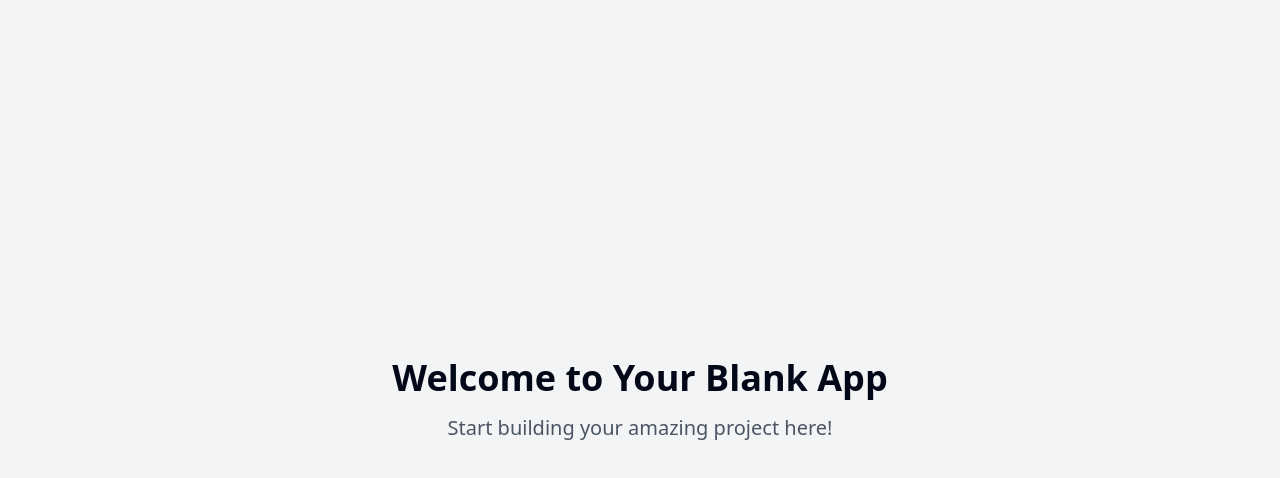
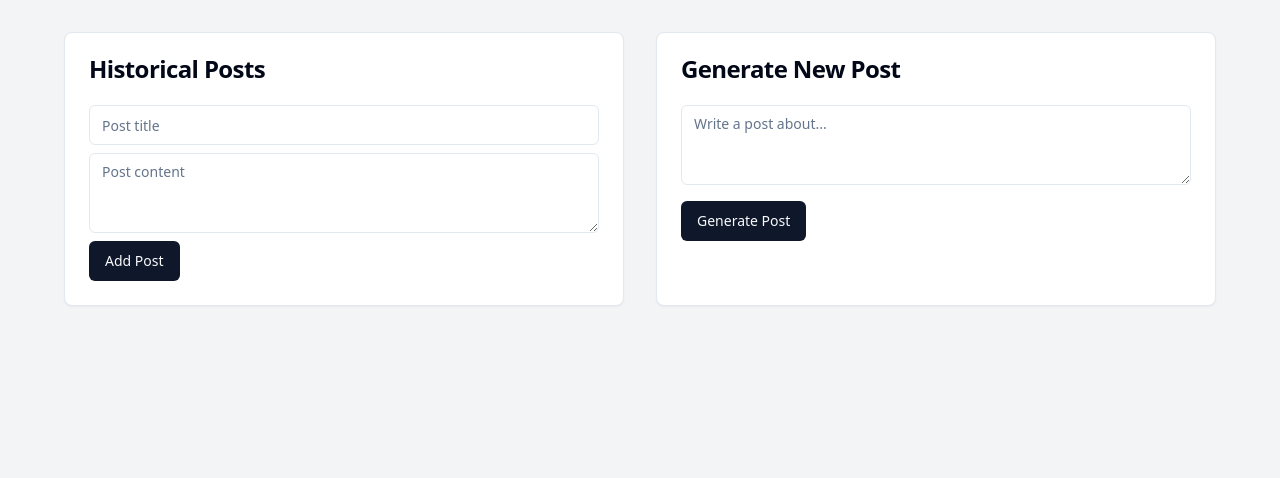
Before and after one commit to GPT-Engineer-App/lovable-copywriter-56, a React (Vite) app: page / in a window 1280 px wide. Shown: the top 478 px of the page. Built offline with nearby package versions, Linux system fonts and the light colour scheme.

Commit message:
Create UI for Historical Posts
Implement a user interface to add and edit "historical posts." The system will read these posts and generate or rewrite content based on user requests.
[skip gpt_engineer]

```diff
--- /dev/null
+++ b/src/components/HistoricalPosts.jsx
@@ -0,0 +1,48 @@
+import { useState } from 'react';
+import { Button } from "@/components/ui/button";
+import { Input } from "@/components/ui/input";
+import { Textarea } from "@/components/ui/textarea";
+
+const HistoricalPosts = ({ posts, setPosts }) => {
+  const [newPost, setNewPost] = useState({ title: '', content: '' });
+
+  const addPost = () => {
+    if (newPost.title && newPost.content) {
+      setPosts([...posts, newPost]);
+      setNewPost({ title: '', content: '' });
+    }
+  };
+
+  const removePost = (index) => {
+    setPosts(posts.filter((_, i) => i !== index));
+  };
+
+  return (
+    <div className="space-y-4">
+      {posts.map((post, index) => (
+        <div key={index} className="bg-white p-4 rounded-lg shadow">
+          <h3 className="font-bold">{post.title}</h3>
+          <p className="mt-2">{post.content}</p>
+          <Button variant="destructive" size="sm" onClick={() => removePost(index)} className="mt-2">
+            Remove
+          </Button>
+        </div>
+      ))}
+      <div className="space-y-2">
+        <Input
+          placeholder="Post title"
+          value={newPost.title}
+          onChange={(e) => setNewPost({ ...newPost, title: e.target.value })}
+        />
+        <Textarea
+          placeholder="Post content"
+          value={newPost.content}
+          onChange={(e) => setNewPost({ ...newPost, content: e.target.value })}
+        />
+        <Button onClick={addPost}>Add Post</Button>
+      </div>
+    </div>
+  );
+};
+
+export default HistoricalPosts;
--- /dev/null
+++ b/src/components/PostGenerator.jsx
@@ -0,0 +1,37 @@
+import { useState } from 'react';
+import { Button } from "@/components/ui/button";
+import { Textarea } from "@/components/ui/textarea";
+
+const PostGenerator = ({ historicalPosts }) => {
+  const [prompt, setPrompt] = useState('');
+  const [generatedPost, setGeneratedPost] = useState('');
+
+  const generatePost = () => {
+    // In a real application, this is where you'd make an API call to your AI model
+    // For this example, we'll just concatenate the historical posts and the prompt
+    const historicalContent = historicalPosts.map(post => `${post.title}\n${post.content}`).join('\n\n');
+    const systemPrompt = "Read the historical posts and based on that write or rewrite posts that the user asks for:\n\n";
+    const fullPrompt = `${systemPrompt}${historicalContent}\n\nWrite a post about: ${prompt}`;
+
+    setGeneratedPost(`Generated post based on the prompt: "${prompt}"\n\nThis is where the AI-generated content would appear, based on the historical posts and the given prompt.`);
+  };
+
+  return (
+    <div className="space-y-4">
+      <Textarea
+        placeholder="Write a post about..."
+        value={prompt}
+        onChange={(e) => setPrompt(e.target.value)}
+      />
+      <Button onClick={generatePost}>Generate Post</Button>
+      {generatedPost && (
+        <div className="bg-white p-4 rounded-lg shadow mt-4">
+          <h3 className="font-bold">Generated Post:</h3>
+          <p className="mt-2 whitespace-pre-wrap">{generatedPost}</p>
+        </div>
+      )}
+    </div>
+  );
+};
+
+export default PostGenerator;
--- a/src/pages/Index.jsx
+++ b/src/pages/Index.jsx
@@ -1,11 +1,32 @@
 // Update this page (the content is just a fallback if you fail to update the page)
 
+import { useState } from 'react';
+import { Card, CardContent, CardHeader, CardTitle } from "@/components/ui/card";
+import HistoricalPosts from '../components/HistoricalPosts';
+import PostGenerator from '../components/PostGenerator';
+
 const Index = () => {
+  const [historicalPosts, setHistoricalPosts] = useState([]);
+
   return (
-    <div className="min-h-screen flex items-center justify-center bg-gray-100">
-      <div className="text-center">
-        <h1 className="text-4xl font-bold mb-4">Welcome to Your Blank App</h1>
-        <p className="text-xl text-gray-600">Start building your amazing project here!</p>
+    <div className="min-h-screen p-8 bg-gray-100">
+      <div className="max-w-6xl mx-auto grid grid-cols-1 md:grid-cols-2 gap-8">
+        <Card>
+          <CardHeader>
+            <CardTitle>Historical Posts</CardTitle>
+          </CardHeader>
+          <CardContent>
+            <HistoricalPosts posts={historicalPosts} setPosts={setHistoricalPosts} />
+          </CardContent>
+        </Card>
+        <Card>
+          <CardHeader>
+            <CardTitle>Generate New Post</CardTitle>
+          </CardHeader>
+          <CardContent>
+            <PostGenerator historicalPosts={historicalPosts} />
+          </CardContent>
+        </Card>
       </div>
     </div>
   );
```
